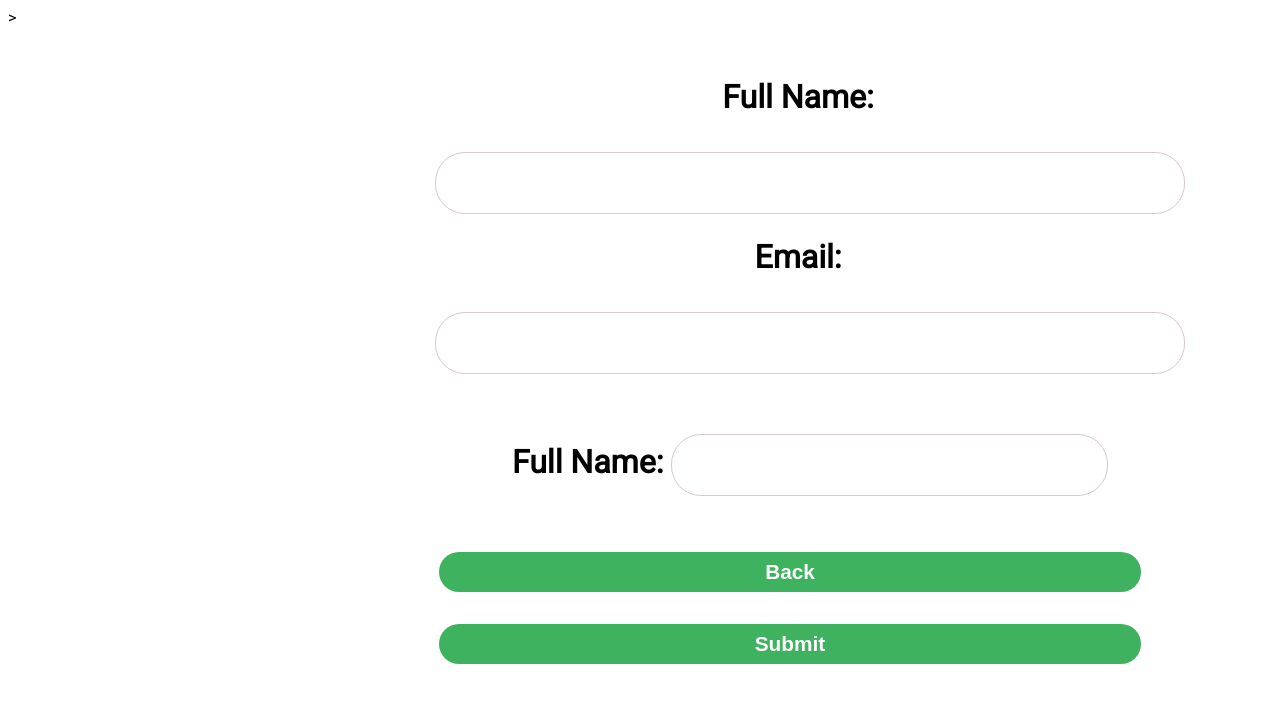
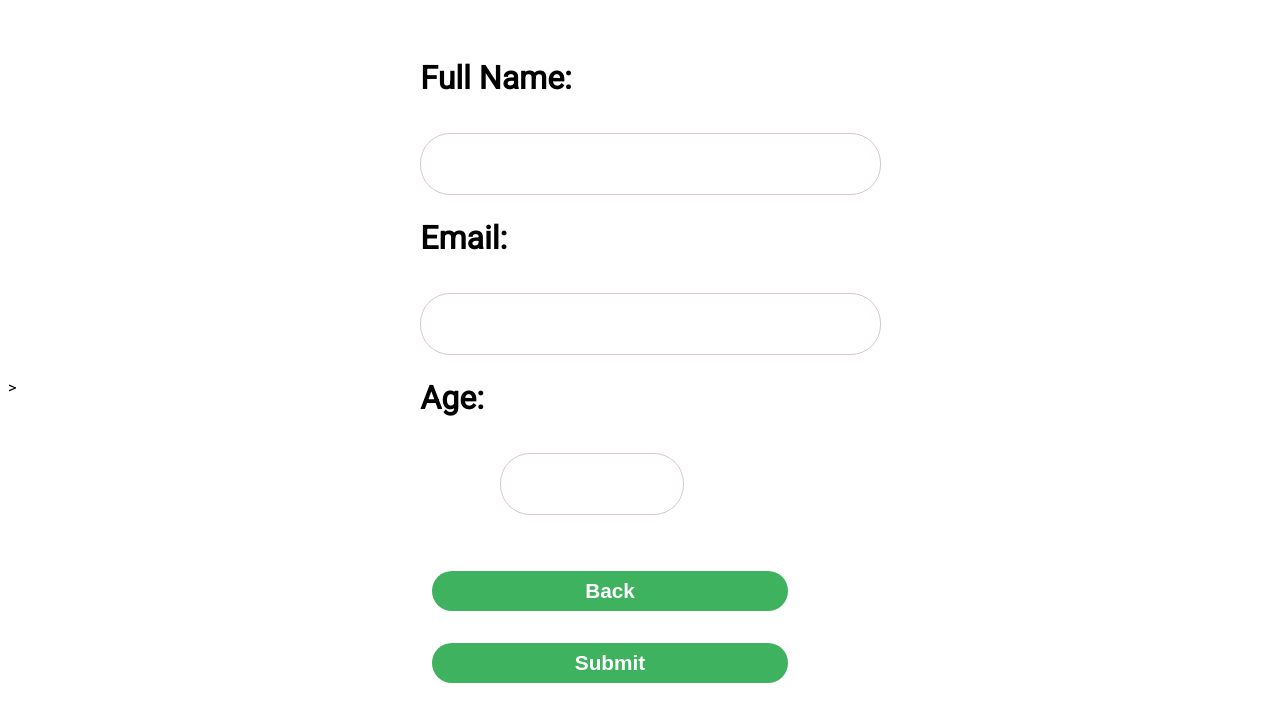
Before and after one commit to rodhis/HTML-Business-Form, a website: page src/pages/page6.html in a window 1280 px wide. Drawn offline with Linux system fonts and the light colour scheme.

Commit message:
html and css finished for all pages

```diff
--- a/src/assets/css/styles.css
+++ b/src/assets/css/styles.css
@@ -163,7 +163,7 @@ input[type='radio']:checked,[type='checkbox']:checked {
 .inputBox {
     border-radius: 1.25em;
     border: 0.5px solid var(--border-white);
-    width: 80%;
+    width: 100%;
     height: 2.5em;
     font-size: 1.5em;
     padding: 0 6% 0 10%;
@@ -175,14 +175,15 @@ input[type='radio']:checked,[type='checkbox']:checked {
 }
 
 .inputBoxLabel {
+    display: block;
     font-size: 2em;
     font-weight: 700;
     line-height: normal;
+    text-align: left;
     justify-content: left;
-    align-items: baseline;
 }
 
-.forms #age {
-    width: auto;
-    align-items: baseline;
+.ageInput {
+    width: 30%;
+    margin-left: -6vw;
 }
--- a/src/pages/page6.html
+++ b/src/pages/page6.html
@@ -24,8 +24,8 @@
                 <label for="email" class="inputBoxLabel">Email: </label>
                 <input type="email" id="email" class="inputBox" required>
 
-                <label for="age" class="inputBoxLabel">Full Name: </label>
-                <input type="number" id="age" class="inputBox" required>
+                <label for="age" class="inputBoxLabel">Age: </label>
+                <input type="number" id="age" class="inputBox ageInput" required>
 
                 <button class="next-button skip-button" id="back-button" formnovalidate onclick="backButton()">Back</button>
 
```
